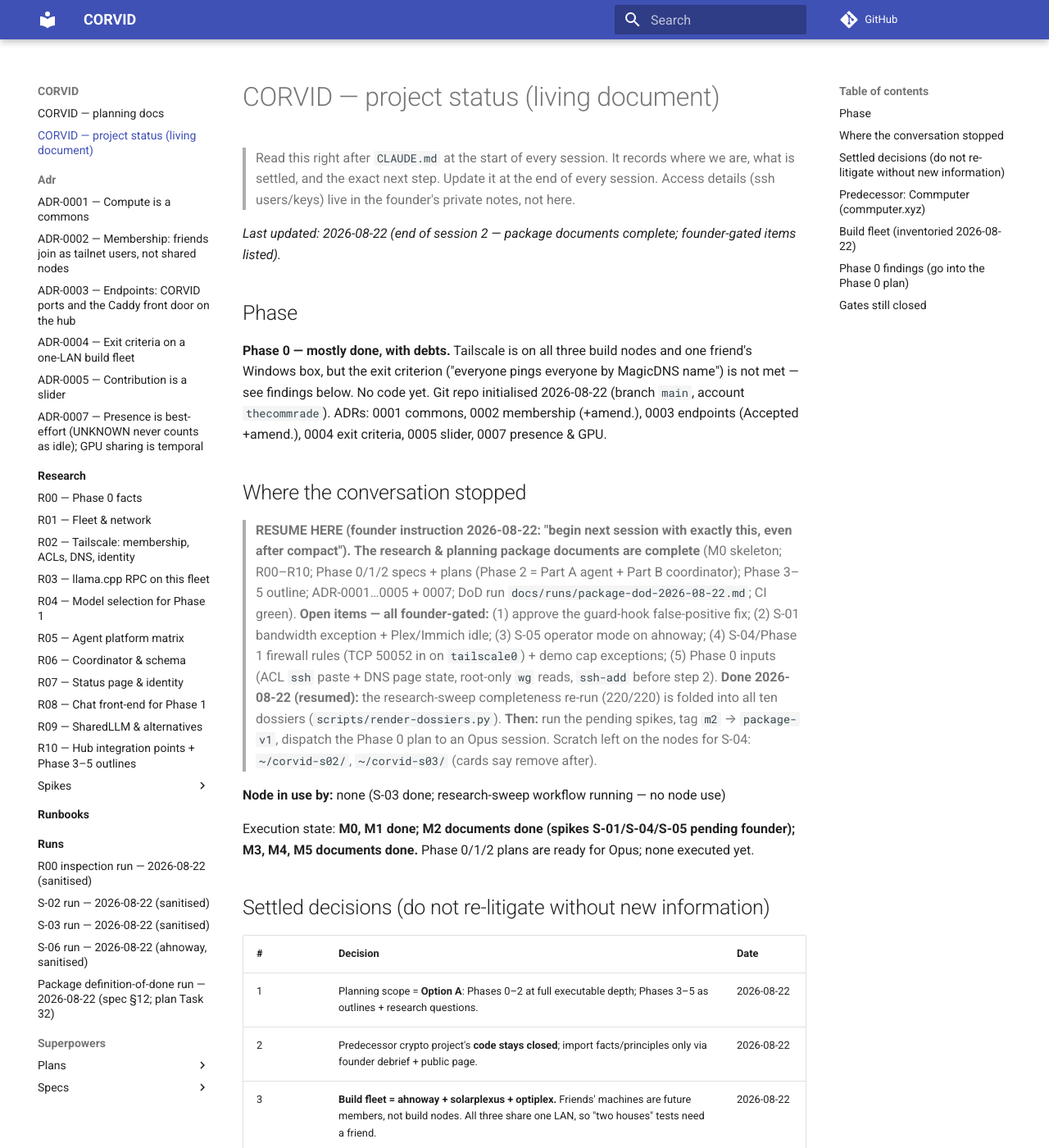
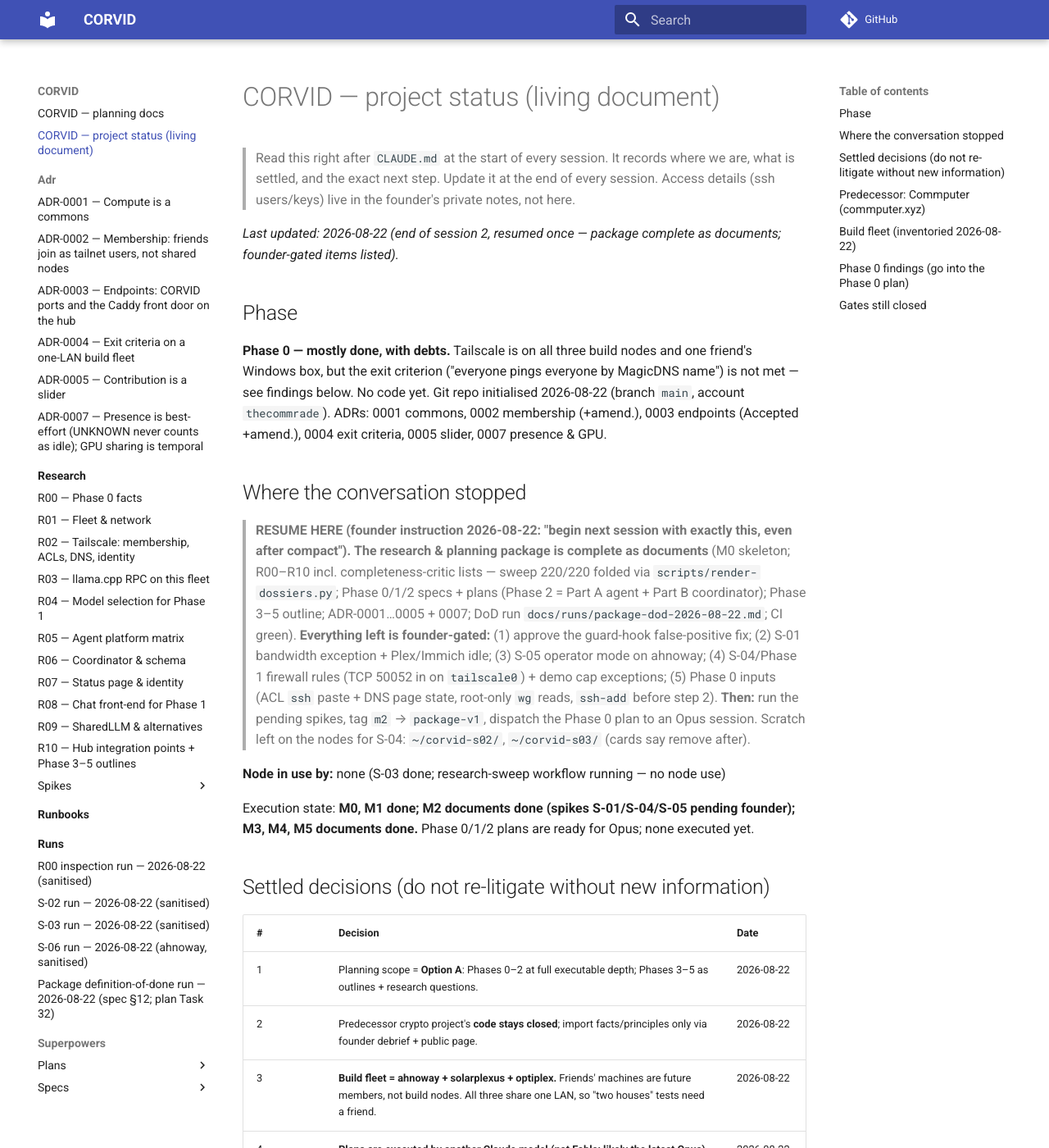
Before and after one commit to thecommrade/corvid, an MkDocs documentation site: the page built from docs/status.md, in a window 1280 px wide and 1400 px high. Shown: the whole window at 82% size. Built offline with MkDocs 1.6.1 and Material for MkDocs 9.7.7, drawn with Linux system fonts in a browser that asks for light colours; comment, search, counter and statistics services are not loaded.

Commit message:
docs(status): end of session 2 — resume point (package complete as documents; sweep folded; CI green; founder-gated items)
Co-Authored-By: Claude Fable 5 <noreply@anthropic.com>
Claude-Session: https://claude.ai/code/session_01PLUYxUT5TiQ4AMJ7T7Nkrj

```diff
--- a/docs/status.md
+++ b/docs/status.md
@@ -4,7 +4,7 @@
 > what is settled, and the exact next step. Update it at the end of every session.
 > Access details (ssh users/keys) live in the founder's private notes, not here.
 
-_Last updated: 2026-08-22 (end of session 2 — package documents complete; founder-gated items listed)._
+_Last updated: 2026-08-22 (end of session 2, resumed once — package complete as documents; founder-gated items listed)._
 
 ## Phase
 
@@ -15,15 +15,15 @@ see findings below. No code yet. Git repo initialised 2026-08-22 (branch `main`,
 ## Where the conversation stopped
 
 > **RESUME HERE (founder instruction 2026-08-22: "begin next session with exactly this, even
-> after compact").** **The research & planning package documents are complete** (M0 skeleton;
-> R00–R10; Phase 0/1/2 specs + plans (Phase 2 = Part A agent + Part B coordinator); Phase 3–5
-> outline; ADR-0001…0005 + 0007; DoD run `docs/runs/package-dod-2026-08-22.md`; CI green).
-> **Open items — all founder-gated:** (1) approve the guard-hook false-positive fix; (2) S-01
+> after compact").** **The research & planning package is complete as documents** (M0 skeleton;
+> R00–R10 incl. completeness-critic lists — sweep 220/220 folded via `scripts/render-dossiers.py`;
+> Phase 0/1/2 specs + plans (Phase 2 = Part A agent + Part B coordinator); Phase 3–5 outline;
+> ADR-0001…0005 + 0007; DoD run `docs/runs/package-dod-2026-08-22.md`; CI green).
+> **Everything left is founder-gated:** (1) approve the guard-hook false-positive fix; (2) S-01
 > bandwidth exception + Plex/Immich idle; (3) S-05 operator mode on ahnoway; (4) S-04/Phase 1
 > firewall rules (TCP 50052 in on `tailscale0`) + demo cap exceptions; (5) Phase 0 inputs (ACL
-> `ssh` paste + DNS page state, root-only `wg` reads, `ssh-add` before step 2). **Done 2026-08-22 (resumed):** the research-sweep
-> completeness re-run (220/220) is folded into all ten dossiers (`scripts/render-dossiers.py`).
-> **Then:** run the pending spikes, tag `m2` → `package-v1`, dispatch the Phase 0 plan to an Opus session.
+> `ssh` paste + DNS page state, root-only `wg` reads, `ssh-add` before step 2). **Then:** run the
+> pending spikes, tag `m2` → `package-v1`, dispatch the Phase 0 plan to an Opus session.
 > Scratch left on the nodes for S-04: `~/corvid-s02/`, `~/corvid-s03/` (cards say remove after).
 
 **Node in use by:** none (S-03 done; research-sweep workflow running — no node use)
```
